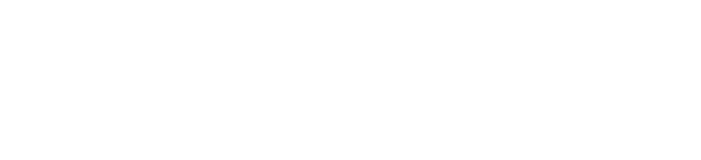
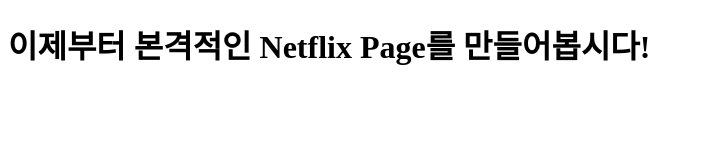
Before and after one commit to Divjason/netflixproject, a plain HTML site: page index.html in a window 1280 px wide. Shown: the whole page, without its empty margins (0-701 px from the left). Drawn offline with Linux system fonts and the light colour scheme.

Commit message:
edit index

```diff
--- a/index.html
+++ b/index.html
@@ -7,5 +7,7 @@
     <script src="./script.js"></script>
     <title>Document</title>
   </head>
-  <body></body>
+  <body>
+    <h1>이제부터 본격적인 Netflix Page를 만들어봅시다!</h1>
+  </body>
 </html>
```
